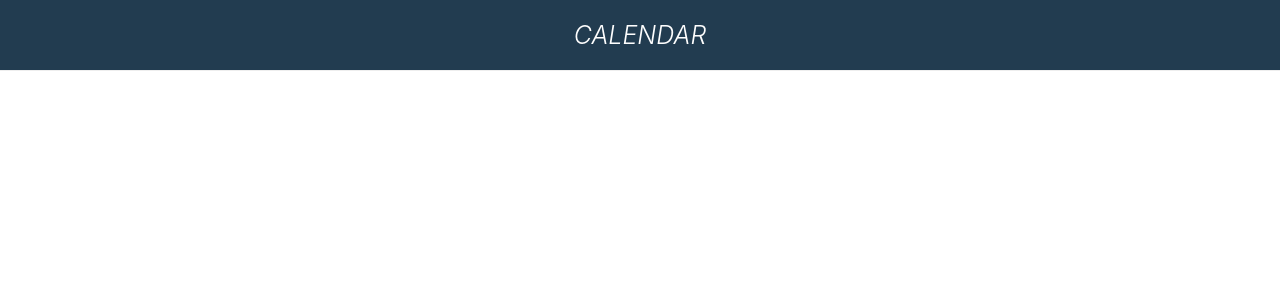
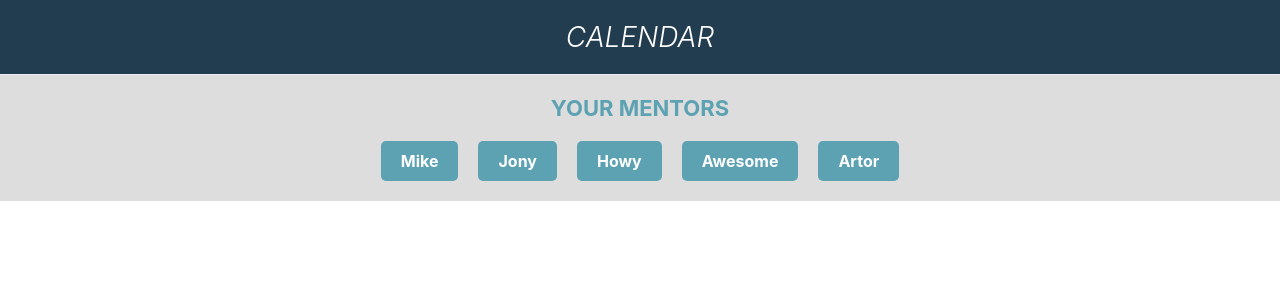
Before and after one commit to ermyas7/Agenda, a React (Create React App) app: page / in a window 1280 px wide. Shown: the top 300 px of the page. Built offline with nearby package versions, Linux system fonts and the light colour scheme.

Commit message:
Add Mentor List

```diff
--- a/src/App.js
+++ b/src/App.js
@@ -1,10 +1,12 @@
 import './App.scss';
 import Header from './components/Header';
+import MentorsList from './components/MentorsList';
 
 function App() {
   return (
     <div className="App">
       <Header title="calendar"/>
+      <MentorsList/>
     </div>
   );
 }
--- a/src/components/Header/Header.scss
+++ b/src/components/Header/Header.scss
@@ -6,7 +6,7 @@
     border-bottom: 1px var(--grey-light-1) solid;
 
     &-title{
-        font-size: 2.5rem;
+        font-size: 2.8rem;
         font-weight: 300;
         font-style: italic;
         color: var(--color-white);
--- /dev/null
+++ b/src/components/MentorsList/MentorItem.js
@@ -0,0 +1,9 @@
+export default function MentorItem({mentor, index}) {
+    return (
+        <div className="mentor">
+            <h1 className="mentor-name">
+                {mentor.name}
+            </h1>
+        </div>
+    )
+}
--- /dev/null
+++ b/src/components/MentorsList/MentorsList.scss
@@ -0,0 +1,40 @@
+.mentors-list{
+    max-width: 100vw;
+    padding: 2rem;
+    background-color: var(--grey-light-2);
+
+    &-title{
+        font-size: 2.2rem;
+        text-transform: uppercase;
+        color: var(--color-primary-light);
+    }
+
+    &-items{
+        margin-top: 2rem;
+        display: flex;
+        justify-content: center;
+        overflow-x: scroll;
+
+        &>*:not(:last-child){
+            margin-right: 2rem;
+        }
+    }
+}
+
+.mentor{
+    background-color: var(--color-primary-light);
+    padding: 1rem 2rem;
+    cursor: pointer;
+    border-radius: .5rem;
+
+
+    &-active{
+        background-color: var(--color-primary);
+    }
+
+    &-name{
+        font-size: 1.6rem;
+        color: var(--color-white);
+        text-transform: capitalize;
+    }
+}
--- /dev/null
+++ b/src/components/MentorsList/index.js
@@ -0,0 +1,42 @@
+import './MentorsList.scss';
+import MentorItem from './MentorItem';
+
+const mentors = [
+    {
+        id: '1',
+        name: 'mike',
+    },
+    {
+        id: '2',
+        name: 'Jony',
+    },
+    {
+        id: '3',
+        name: 'Howy',
+    },
+    {
+        id: '4',
+        name: 'Awesome',
+    },
+    {
+        id: '5',
+        name: 'Artor',
+    }
+]
+export default function MentorsList(){
+
+    return(
+        <div className="mentors-list">
+            <h1 className="mentors-list-title">
+                Your mentors
+            </h1>
+            <div className="mentors-list-items">
+            {
+                mentors.map((mentor, index) => (
+                    <MentorItem mentor={mentor} id={`${mentor.id}`} index={index}/>
+                ))
+            }
+            </div>
+        </div>
+    )
+}
--- a/src/index.scss
+++ b/src/index.scss
@@ -4,6 +4,7 @@
   --color-white: #fefefe;
 
   --grey-light-1: #eee;
+  --grey-light-2: #ddd;
 }
 
 *{
```
Also changed, not shown: 1 other file (tests, documents, lock files or other folders).
